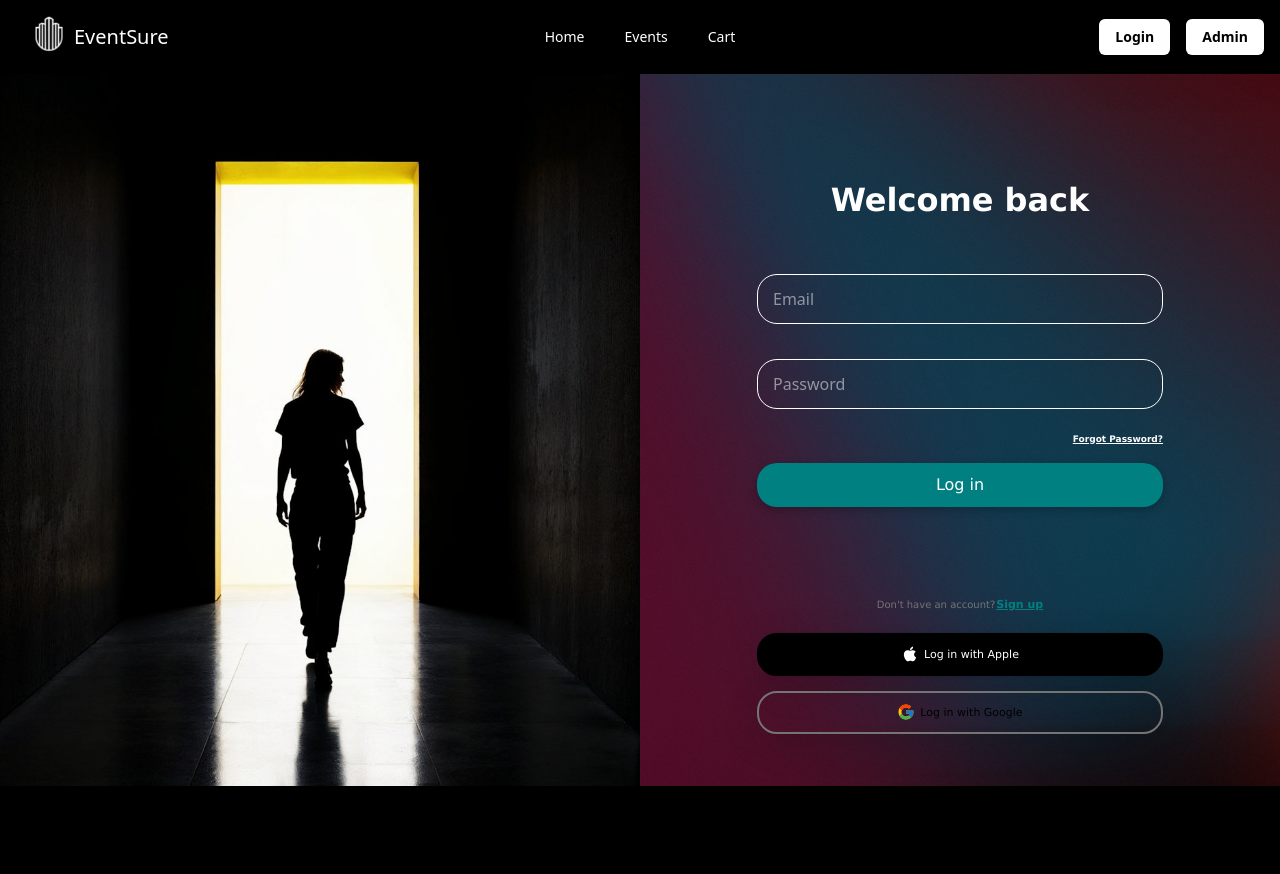
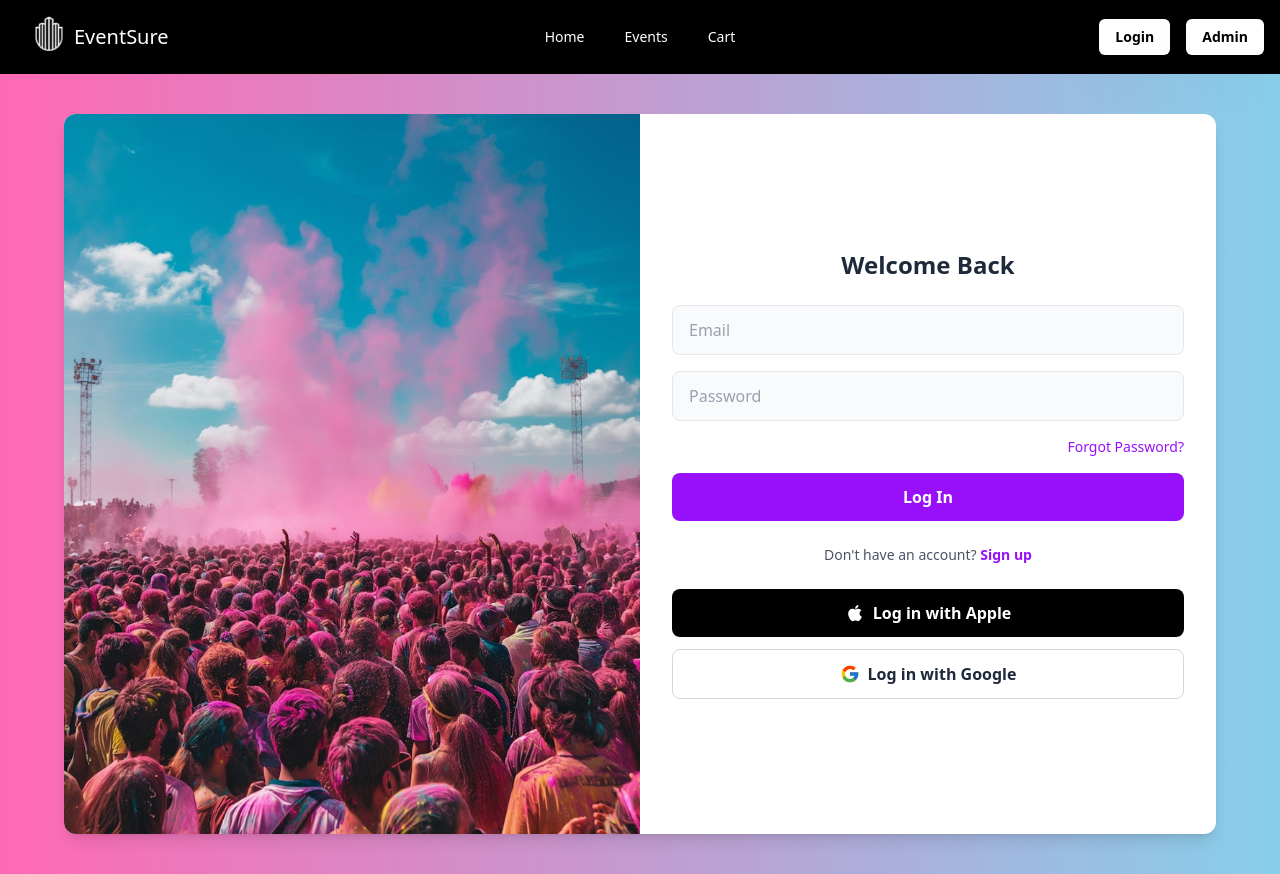
Before and after one commit to youssefhamad007/EventSure, a React (Vite) app: page /EventSure/Login in a window 1280 px wide. Before the commit the page ends 800 px from the top, so only its background shows below. Built offline with nearby package versions, Linux system fonts and the light colour scheme.

Commit message:
first commit

```diff
--- a/src/components/LoginForm.jsx
+++ b/src/components/LoginForm.jsx
@@ -1,52 +1,121 @@
-import React from 'react'
-import "../layout/Login.css"
-import LoginPhoto from '../assets/Silhouette in Doorway.jpeg'
-import Gradientlogin from '../assets/image-mesh-gradient.png'
+import React from 'react';
+import '../layout/Login.css';
+import LoginPhoto from '../assets/login1.jpeg';
 
 const LoginForm = () => {
+    const handleSubmit = (e) => {
+      e.preventDefault();
+      console.log('Form submitted');
+    };
+
+    const handleAppleLogin = () => {
+      console.log('Apple login clicked');
+    };
+
+    const handleGoogleLogin = () => {
+      console.log('Google login clicked');
+    };
+
     return (
-    <div className="parent">
-        <div className="div1" style={{backgroundImage: `url(${LoginPhoto})`}}></div>
-        <div className="div2">
-            <div className="form-container" style={{backgroundImage: `url(${Gradientlogin})`}}>
-                <p className="title">Welcome back</p>
-                <form className="form">
-                <input type="email" className="input" placeholder="Email"/>
-                <input type="password" className="input" placeholder="Password"/>
-                <p className="page-link">
-                    <span className="page-link-label">Forgot Password?</span>
+      <div className="min-h-screen flex items-center justify-center p-4 sm:p-6 lg:p-10 animate-fade-in" style={{ background: 'linear-gradient(to right, #ff69b4, #87ceeb)' }}>
+        {/* Centered Card Container */}
+        <div className="w-full max-w-6xl bg-white rounded-xl shadow-lg flex flex-col lg:flex-row overflow-hidden">
+          {/* Photo Section */}
+          <div
+            className="w-full lg:w-1/2 h-80 lg:h-180 bg-cover bg-center"
+            style={{ backgroundImage: `url(${LoginPhoto})` }}
+          ></div>
+
+          {/* Form Section */}
+          <div className="w-full lg:w-1/2 p-6 lg:p-8 flex flex-col justify-center">
+            <h2 className="text-2xl font-bold text-gray-800 text-center mb-6">Welcome Back</h2>
+
+            {/* Form */}
+            <form className="flex flex-col gap-4 w-full" onSubmit={handleSubmit}>
+              <input
+                type="email"
+                placeholder="Email"
+                className="w-full px-4 py-3 rounded-lg border border-gray-200 bg-gray-50 text-gray-700 placeholder-gray-400 focus:outline-none focus:ring-2 focus:ring-purple-600 transition-all duration-300"
+              />
+              <input
+                type="password"
+                placeholder="Password"
+                className="w-full px-4 py-3 rounded-lg border border-gray-200 bg-gray-50 text-gray-700 placeholder-gray-400 focus:outline-none focus:ring-2 focus:ring-purple-600 transition-all duration-300"
+              />
+              <p className="text-right text-sm text-purple-600 hover:text-purple-800 cursor-pointer transition-colors duration-200">
+                Forgot Password?
               </p>
-                <button className="form-btn">Log in</button>
+              <button
+                type="submit"
+                className="w-full py-3 bg-purple-600 text-white rounded-lg font-semibold hover:bg-purple-700 focus:outline-none focus:ring-2 focus:ring-purple-600 transition-all duration-300 transform hover:scale-105"
+              >
+                Log In
+              </button>
             </form>
-                <p className="sign-up-label">
-                Don't have an account?<span className="sign-up-link">Sign up</span>
+
+            {/* Sign Up Link */}
+            <p className="mt-6 text-center text-sm text-gray-600">
+              Don't have an account?{' '}
+              <span className="text-purple-600 hover:text-purple-800 font-semibold cursor-pointer transition-colors duration-200">
+                Sign up
+              </span>
             </p>
-                <div className="buttons-container">
-                <div className="apple-login-button">
-                    <svg stroke="currentColor" fill="currentColor" stroke-width="0" className="apple-icon" viewBox="0 0 1024 1024" height="1em" width="1em" xmlns="http://www.w3.org/2000/svg">
+
+            {/* Social Login Buttons */}
+            <div className="mt-6 flex flex-col gap-3 w-full">
+              <button
+                onClick={handleAppleLogin}
+                className="flex items-center justify-center py-3 bg-black text-white rounded-lg font-semibold hover:bg-gray-900 focus:outline-none focus:ring-2 focus:ring-purple-600 transition-all duration-300 group"
+              >
+                <svg
+                  className="w-5 h-5 mr-2 transform group-hover:scale-110 transition-transform duration-200"
+                  fill="currentColor"
+                  viewBox="0 0 1024 1024"
+                  xmlns="http://www.w3.org/2000/svg"
+                >
                   <path d="M747.4 535.7c-.4-68.2 30.5-119.6 92.9-157.5-34.9-50-87.7-77.5-157.3-82.8-65.9-5.2-138 38.4-164.4 38.4-27.9 0-91.7-36.6-141.9-36.6C273.1 298.8 163 379.8 163 544.6c0 48.7 8.9 99 26.7 150.8 23.8 68.2 109.6 235.3 199.1 232.6 46.8-1.1 79.9-33.2 140.8-33.2 59.1 0 89.7 33.2 141.9 33.2 90.3-1.3 167.9-153.2 190.5-221.6-121.1-57.1-114.6-167.2-114.6-170.7zm-105.1-305c50.7-60.2 46.1-115 44.6-134.7-44.8 2.6-96.6 30.5-126.1 64.8-32.5 36.8-51.6 82.3-47.5 133.6 48.4 3.7 92.6-21.2 129-63.7z"></path>
                 </svg>
-                    <span>Log in with Apple</span>
-                </div>
-                <div className="google-login-button">
-                    <svg stroke="currentColor" fill="currentColor" stroke-width="0" version="1.1" x="0px" y="0px" className="google-icon" viewBox="0 0 48 48" height="1em" width="1em" xmlns="http://www.w3.org/2000/svg">
-                    <path fill="#FFC107" d="M43.611,20.083H42V20H24v8h11.303c-1.649,4.657-6.08,8-11.303,8c-6.627,0-12-5.373-12-12
+                Log in with Apple
+              </button>
+              <button
+                onClick={handleGoogleLogin}
+                className="flex items-center justify-center py-3 bg-white border border-gray-300 text-gray-800 rounded-lg font-semibold hover:bg-purple-100 hover:border-purple-400 focus:outline-none focus:ring-2 focus:ring-purple-600 transition-all duration-300 group"
+              >
+                <svg
+                  className="w-5 h-5 mr-2 transform group-hover:scale-110 transition-transform duration-200"
+                  fill="currentColor"
+                  viewBox="0 0 48 48"
+                  xmlns="http://www.w3.org/2000/svg"
+                >
+                  <path
+                    fill="#FFC107"
+                    d="M43.611,20.083H42V20H24v8h11.303c-1.649,4.657-6.08,8-11.303,8c-6.627,0-12-5.373-12-12
                       c0-6.627,5.373-12,12-12c3.059,0,5.842,1.154,7.961,3.039l5.657-5.657C34.046,6.053,29.268,4,24,4C12.955,4,4,12.955,4,24
-            	c0,11.045,8.955,20,20,20c11.045,0,20-8.955,20-20C44,22.659,43.862,21.35,43.611,20.083z"></path>
-                    <path fill="#FF3D00" d="M6.306,14.691l6.571,4.819C14.655,15.108,18.961,12,24,12c3.059,0,5.842,1.154,7.961,3.039l5.657-5.657
-            	C34.046,6.053,29.268,4,24,4C16.318,4,9.656,8.337,6.306,14.691z"></path>
-                    <path fill="#4CAF50" d="M24,44c5.166,0,9.86-1.977,13.409-5.192l-6.19-5.238C29.211,35.091,26.715,36,24,36
-            	c-5.202,0-9.619-3.317-11.283-7.946l-6.522,5.025C9.505,39.556,16.227,44,24,44z"></path>
-                    <path fill="#1976D2" d="M43.611,20.083H42V20H24v8h11.303c-0.792,2.237-2.231,4.166-4.087,5.571
-            	c0.001-0.001,0.002-0.001,0.003-0.002l6.19,5.238C36.971,39.205,44,34,44,24C44,22.659,43.862,21.35,43.611,20.083z"></path>
+                      c0,11.045,8.955,20,20,20c11.045,0,20-8.955,20-20C44,22.659,43.862,21.35,43.611,20.083z"
+                  ></path>
+                  <path
+                    fill="#FF3D00"
+                    d="M6.306,14.691l6.571,4.819C14.655,15.108,18.961,12,24,12c3.059,0,5.842,1.154,7.961,3.039l5.657-5.657
+                      C34.046,6.053,29.268,4,24,4C16.318,4,9.656,8.337,6.306,14.691z"
+                  ></path>
+                  <path
+                    fill="#4CAF50"
+                    d="M24,44c5.166,0,9.86-1.977,13.409-5.192l-6.19-5.238C29.211,35.091,26.715,36,24,36
+                      c-5.202,0-9.619-3.317-11.283-7.946l-6.522,5.025C9.505,39.556,16.227,44,24,44z"
+                  ></path>
+                  <path
+                    fill="#1976D2"
+                    d="M43.611,20.083H42V20H24v8h11.303c-0.792,2.237-2.231,4.166-4.087,5.571
+                      c0.001-0.001,0.002-0.001,0.003-0.002l6.19,5.238C36.971,39.205,44,34,44,24C44,22.659,43.862,21.35,43.611,20.083z"
+                  ></path>
                 </svg>
-                    <span>Log in with Google</span>
+                Log in with Google
+              </button>
             </div>
           </div>
         </div>
       </div>
-        </div>
-)
-}
+    );
+  };
 
-export default LoginForm
+export default LoginForm;
--- a/src/layout/Login.css
+++ b/src/layout/Login.css
@@ -1,162 +1,14 @@
+@keyframes fadeIn {
+  from {
+    opacity: 0;
+    transform: translateY(20px);
+  }
+  to {
+    opacity: 1;
+    transform: translateY(0);
+  }
+}
 
-.parent {
-    height: 89vh;
-    display: flex;
-
-    align-items: center;
-    }
-
-.div1{
-    height: 100vh;
-    width: 50vw;
-    background-repeat: no-repeat;
-    background-position: cecnter;
-    background-size: cover;
+.animate-fade-in {
+  animation: fadeIn 0.6s ease-out;
 }
-.form-container {
-    width: 50vw;
-    height: 100vh;
-    box-shadow: rgba(0, 0, 0, 0.35) 0px 5px 15px;
-    box-sizing: border-box;
-    padding: 20px 30px;
-    display: flex;
-    flex-direction: column;
-    align-items: center;
-    justify-content: center;
-  }
-
-  .title {
-    text-align: center;
-    font-family: "Lucida Sans", "Lucida Sans Regular", "Lucida Grande",
-          "Lucida Sans Unicode", Geneva, Verdana, sans-serif;
-    margin: 10px 0 30px 0;
-    font-size: xx-large;
-    font-weight: 800;
-    margin-top: 50px;
-    color: white;
-  }
-
-  .form {
-    width: 70%;
-    display: flex;
-    flex-direction: column;
-    gap: 15px;
-    color: white;
-    margin-bottom: 90px;
-  }
-
-  .input {
-    border-radius: 20px;
-    border: 1px solid white;
-    outline: 0 !important;
-    box-sizing: border-box;
-    padding: 12px 15px;
-    margin-top: 20px;
-  }
-  .page-link {
-    text-decoration: underline;
-    margin: 0;
-    text-align: end;
-    color: white;
-  }
-
-  .page-link-label {
-    cursor: pointer;
-    font-family: "Lucida Sans", "Lucida Sans Regular", "Lucida Grande",
-          "Lucida Sans Unicode", Geneva, Verdana, sans-serif;
-    font-size: 9px;
-    font-weight: 700;
-  }
-
-  .page-link-label:hover {
-    color: #000;
-  }
-
-  .form-btn {
-    padding: 10px 15px;
-    font-family: "Lucida Sans", "Lucida Sans Regular", "Lucida Grande",
-          "Lucida Sans Unicode", Geneva, Verdana, sans-serif;
-    border-radius: 20px;
-    border: 0 !important;
-    outline: 0 !important;
-    background: teal;
-    color: white;
-    cursor: pointer;
-    box-shadow: rgba(0, 0, 0, 0.24) 0px 3px 8px;
-
-  }
-
-  .form-btn:active {
-    box-shadow: none;
-  }
-
-  .sign-up-label {
-    margin: 0;
-    font-size: 10px;
-    color: #747474;
-    font-family: "Lucida Sans", "Lucida Sans Regular", "Lucida Grande",
-          "Lucida Sans Unicode", Geneva, Verdana, sans-serif;
-  }
-
-  .sign-up-link {
-    margin-left: 1px;
-    font-size: 11px;
-    text-decoration: underline;
-    text-decoration-color: teal;
-    color: teal;
-    cursor: pointer;
-    font-weight: 800;
-    font-family: "Lucida Sans", "Lucida Sans Regular", "Lucida Grande",
-          "Lucida Sans Unicode", Geneva, Verdana, sans-serif;
-  }
-
-  .buttons-container {
-    width: 70%;
-    display: flex;
-    flex-direction: column;
-    justify-content: flex-start;
-    margin-top: 20px;
-    gap: 15px;
-  }
-
-  .apple-login-button,
-      .google-login-button {
-    border-radius: 20px;
-    box-sizing: border-box;
-    padding: 10px 15px;
-    box-shadow: rgba(0, 0, 0, 0.16) 0px 10px 36px 0px,
-          rgba(0, 0, 0, 0.06) 0px 0px 0px 1px;
-    cursor: pointer;
-    display: flex;
-    justify-content: center;
-    align-items: center;
-    font-family: "Lucida Sans", "Lucida Sans Regular", "Lucida Grande",
-          "Lucida Sans Unicode", Geneva, Verdana, sans-serif;
-    font-size: 11px;
-    gap: 5px;
-  }
-
-  .apple-login-button {
-    background-color: #000;
-    color: #fff;
-    border: 2px solid #000;
-  }
-
-  .google-login-button {
-    border: 2px solid #747474;
-  }
-
-  .apple-icon,
-      .google-icon {
-    font-size: 18px;
-    margin-bottom: 1px;
-  }
-  @media screen and (max-width: 600px) {
-    .input ,.buttons-container {
-      width: 100%;
-    }
-
-    .form{
-        width: 100%;
-    }
-  }
```
Also changed, not shown: src/assets/Login.jpeg (added), src/assets/login1.jpeg (added). Lines whose indentation alone changed are shown as unchanged.
